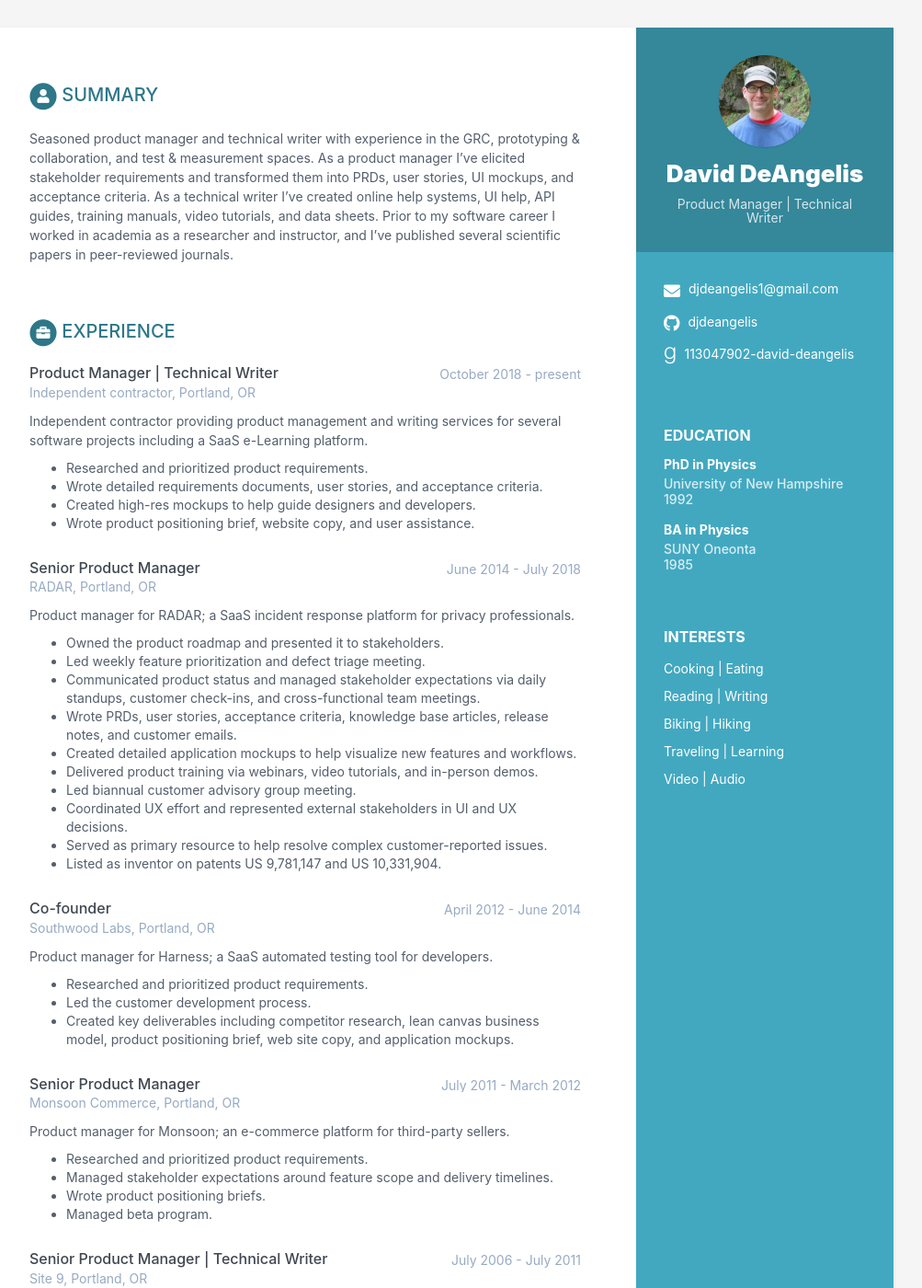
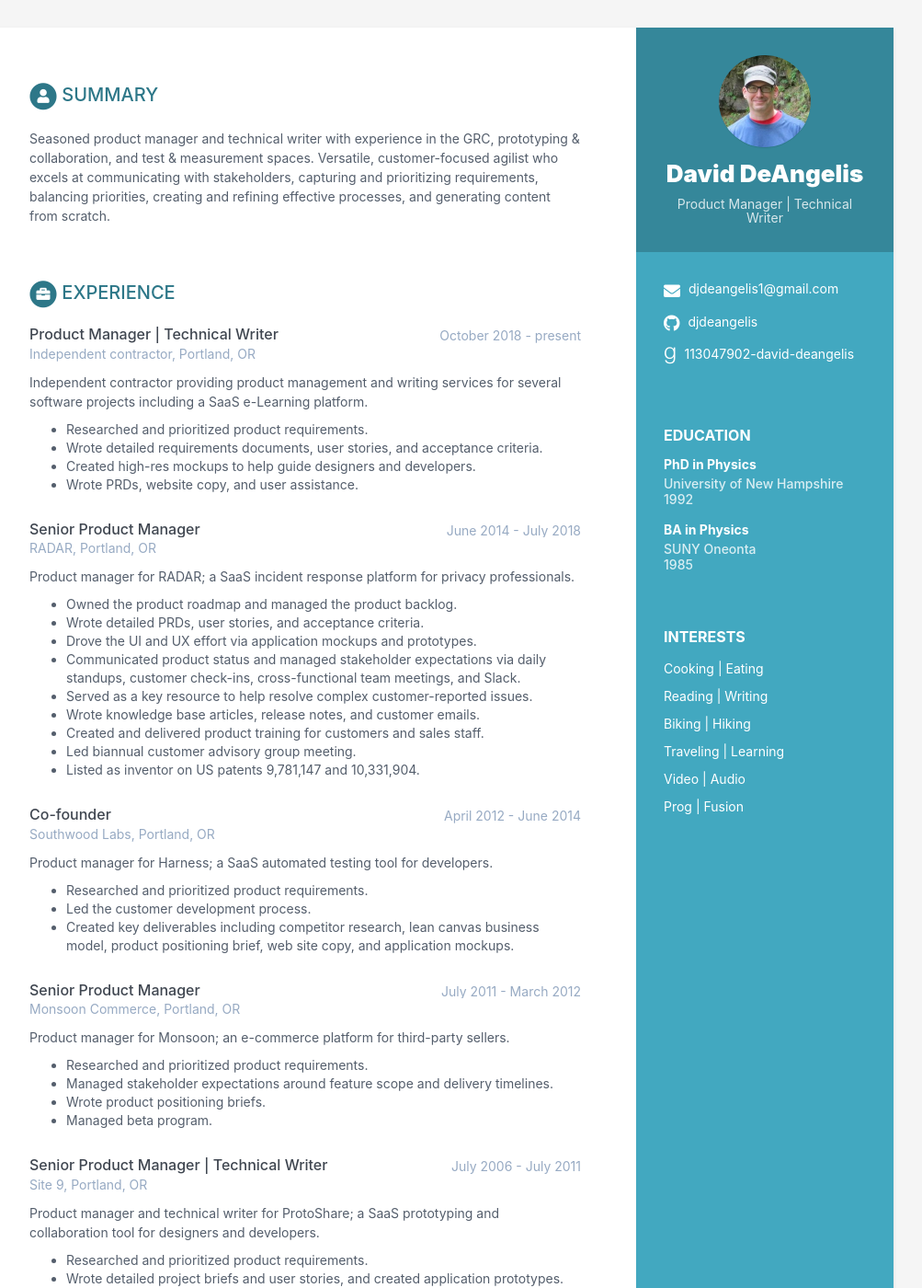
Before and after one commit to djdeangelis/djdeangelis.github.io, a Jekyll site: the page built from index.html, in a window 1280 px wide and 1400 px high. Shown: the whole window at 92% size, without its empty margins (168-1171 px from the left). Built offline with Jekyll 4.4.1, drawn with Linux system fonts in a browser that asks for light colours; some of the changed text lies outside the part shown.

Commit message:
Update interests, footer, summary, etc.

```diff
--- a/_data/data.yml
+++ b/_data/data.yml
@@ -44,15 +44,16 @@ sidebar:
       - item: Video | Audio
         link:
 
+      - item: Prog | Fusion
+        link:
+
 career-profile:
     title: Summary
     summary: |
       Seasoned product manager and technical writer with experience in the GRC, prototyping &
-      collaboration, and test & measurement spaces. As a product manager I've elicited stakeholder
-      requirements and transformed them into PRDs, user stories, UI mockups, and acceptance criteria.
-      As a technical writer I've created online help systems, UI help, API guides, training manuals,
-      video tutorials, and data sheets. Prior to my software career I worked in academia as a researcher
-      and instructor, and I've published several scientific papers in peer-reviewed journals.
+      collaboration, and test & measurement spaces. Versatile, customer-focused agilist who excels
+      at communicating with stakeholders, capturing and prioritizing requirements, balancing
+      priorities, creating and refining effective processes, and generating content from scratch.
 
 education:
     - degree: PhD in Physics
@@ -81,24 +82,23 @@ experiences:
           - Researched and prioritized product requirements.
           - Wrote detailed requirements documents, user stories, and acceptance criteria.
           - Created high-res mockups to help guide designers and developers.
-          - Wrote product positioning brief, website copy, and user assistance.
+          - Wrote PRDs, website copy, and user assistance.
 
     - role: Senior Product Manager
       time: June 2014 - July 2018
       company: RADAR, Portland, OR
       details: |
         Product manager for RADAR; a SaaS incident response platform for privacy professionals.
-          - Owned the product roadmap and presented it to stakeholders.
-          - Led weekly feature prioritization and defect triage meeting.
-          - Communicated product status and managed stakeholder expectations via daily standups,
-          customer check-ins, and cross-functional team meetings.
-          - Wrote PRDs, user stories, acceptance criteria, knowledge base articles, release notes, and customer emails.
-          - Created detailed application mockups to help visualize new features and workflows.
-          - Delivered product training via webinars, video tutorials, and in-person demos.
+          - Owned the product roadmap and managed the product backlog.
+          - Wrote detailed PRDs, user stories, and acceptance criteria.
+          - Drove the UI and UX effort via application mockups and prototypes.
+          - Communicated product status and managed stakeholder expectations via daily
+            standups, customer check-ins, cross-functional team meetings, and Slack.
+          - Served as a key resource to help resolve complex customer-reported issues.
+          - Wrote knowledge base articles, release notes, and customer emails.
+          - Created and delivered product training for customers and sales staff.
           - Led biannual customer advisory group meeting.
-          - Coordinated UX effort and represented external stakeholders in UI and UX decisions.
-          - Served as primary resource to help resolve complex customer-reported issues.
-          - Listed as inventor on patents US 9,781,147 and US 10,331,904.
+          - Listed as inventor on US patents 9,781,147 and 10,331,904.
 
     - role: Co-founder
       time: April 2012 - June 2014
@@ -164,22 +164,12 @@ experiences:
           - Taught introductory courses in general physics, business mathematics, and electronics at Emerson College and various junior colleges.
           - Wrote electronics-related content for TechOptimizer process innovation software at Invention Machine, Inc.
 
-#projects:
-#    title: Projects
-#    intro: |
-#      Web projects that enhance my PM and writing skills.
-#   assignments:
-#      - title: Sphinx and reStructuredText
-#        link: "https://djdeangelis.github.io/sphinx-project/"
-#        tagline: "A documentation project hosted on GitHub that uses Spinx, reStructturedText, and a very nice theme from ReadTheDocs."
 projects:
     title: Projects
     intro: >
-#     You can list your side projects or open source libraries in this
-#      section. Lorem ipsum dolor sit amet, consectetur adipiscing elit.
-#      Vestibulum et ligula in nunc bibendum fringilla a eu lectus.
+#     You can list your side projects or open source libraries in this section.
     assignments:
-      - title: reStructuredText primer
+      - title: reStructuredText Primer
         link: "https://djdeangelis.github.io/reST-primer/"
         tagline: "A documentation project hosted on GitHub that uses Sphinx, reStructuredText, and a theme from Read The Docs."
 
@@ -187,10 +177,6 @@ projects:
 #        link: "#"
 #        tagline: "A responsive website template designed to help web developers/designers market their services."
 #
-#
-#      - title: DevStudio
-#        link: "#"
-#        tagline: "A responsive website template designed to help web developers/designers market their services."
 patents:
     title: Patents
     intro: |
@@ -249,13 +235,13 @@ publications:
 
 skills:
     title: Software Tools
-    details: Jira, Confluence, Google Drive, Microsoft Office, ProductPlan, UserVoice, Trello,
-        Slack, SnagIt, Sublime Text, Git, TeamCity, FrameMaker, WebWorks ePublisher, Madcap Flare, Screenflow,
-        Camtasia, InVision, Draw.io, Balsamiq, ProtoShare, OmniGraffle, HTML/CSS, Mark down
+    details: Jira, Confluence, Google Drive, Microsoft Office, ProductPlan, UserVoice, OmniFocus, Trello,
+        Slack, SnagIt, Sublime Text, Git, Mark down, reStructuredText, HTML/CSS, FrameMaker, WebWorks ePublisher,
+        Madcap Flare, Screenflow, Camtasia, InVision, Draw.io, Balsamiq
 
 #    toolset:
 #      - name: Jira & Confluence
 #        level: 90%
 
-#footer: >
-#    Designed with <i class="fas fa-heart"></i> by <a href="http://themes.3rdwavemedia.com" target="_blank" rel="nofollow">Xiaoying Riley</a>
+footer: >
+    The happiness of your life depends upon the quality of your thoughts.
```
Also changed, not shown: 2 other files.
